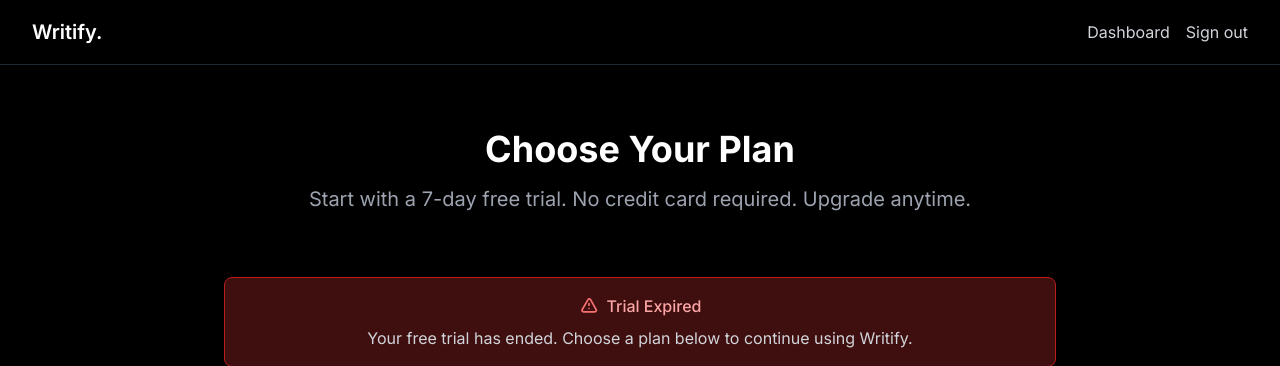
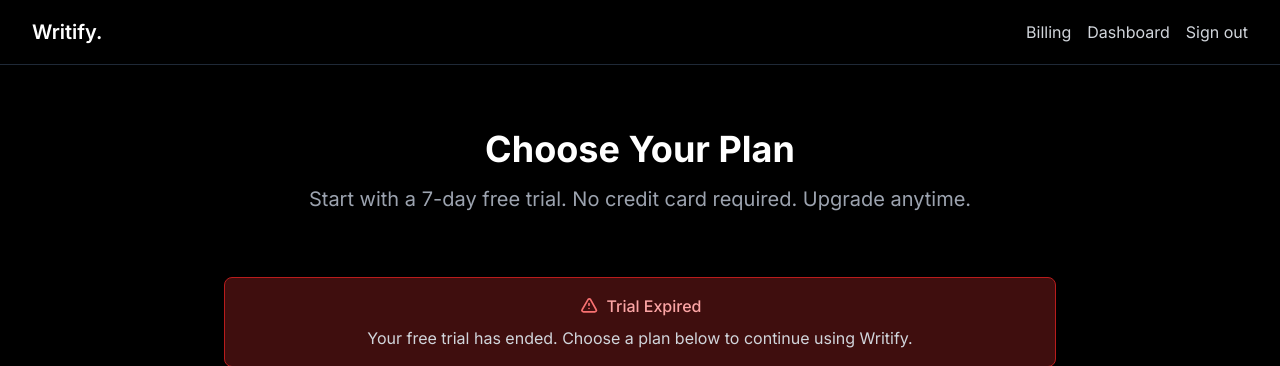
Before and after one commit to igorsoares0/aiwr, a Flask app: page /pricing in a window 1280 px wide. Shown: the top 366 px of the page. Run offline with Flask 3, Linux system fonts and the light colour scheme; the visitor is signed in with stand-in values (Sample User, id 1); data that the repository does not hold is empty; some libraries are stand-ins or nearby versions.

Commit message:
add route to billing in plan page

```diff
--- a/templates/pricing.html
+++ b/templates/pricing.html
@@ -13,6 +13,7 @@
                 </div>
                 <div class="flex items-center space-x-4">
                     {% if current_user.is_authenticated %}
+                        <a href="{{ url_for('billing.index') }}" class="text-gray-300 hover:text-white transition-colors">Billing</a>
                         <a href="{{ url_for('main.dashboard') }}" class="text-gray-300 hover:text-white transition-colors">Dashboard</a>
                         <a href="{{ url_for('auth.logout') }}" class="text-gray-300 hover:text-white transition-colors">Sign out</a>
                     {% else %}
```
